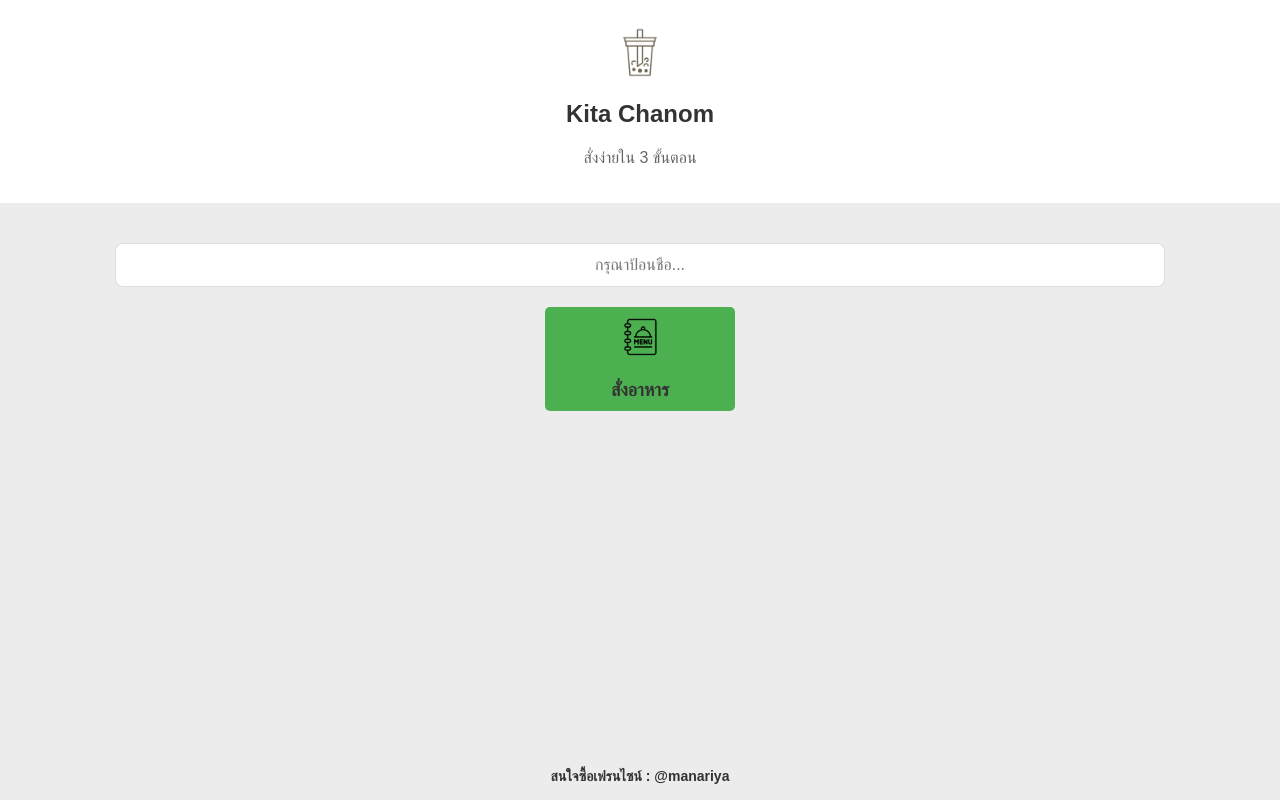
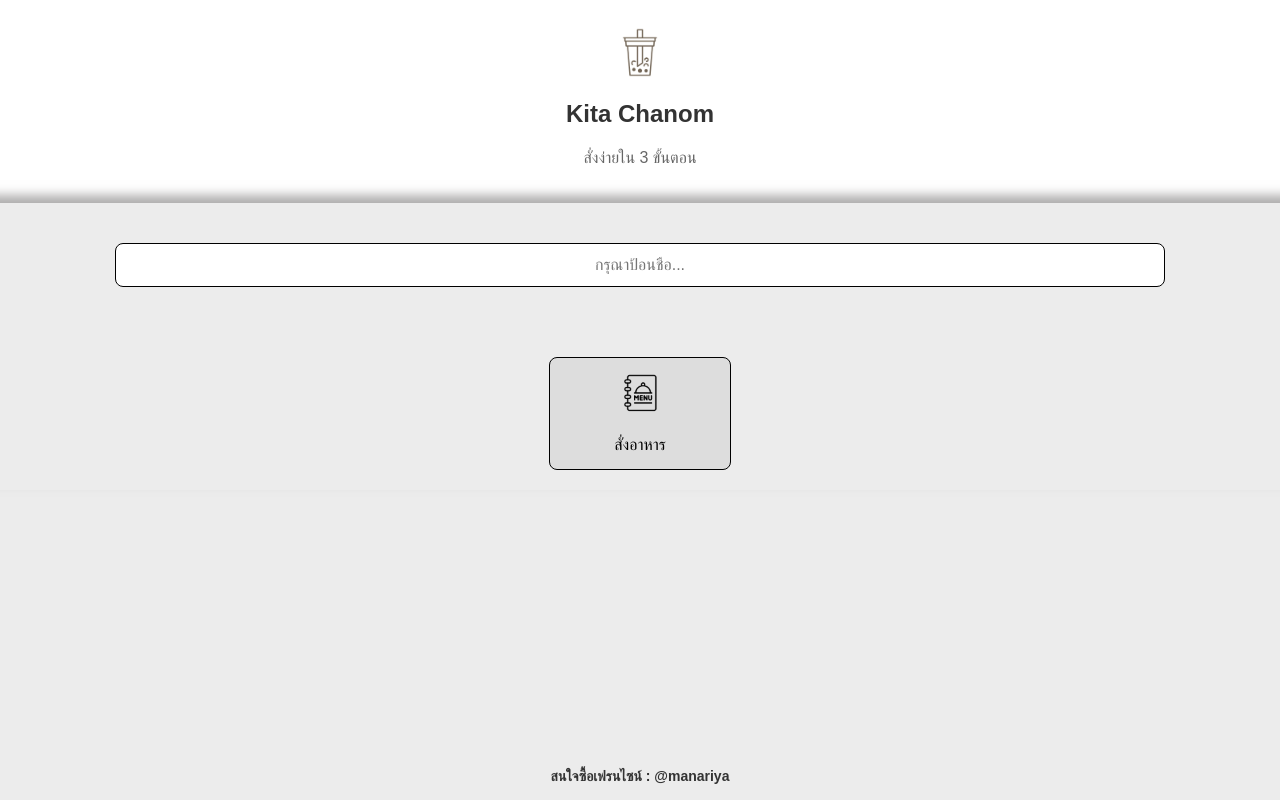
Before and after one commit to thatsaphon2745/Kita_Chanom, a React (Vite) app in the folder client/: page / in a window 1280 px wide. Built offline with nearby package versions, Linux system fonts and the light colour scheme.

Commit message:
แก้cssหน้าแรก
แก้cssหน้าแรก

```diff
--- a/client/src/client/StartPage.css
+++ b/client/src/client/StartPage.css
@@ -1,11 +1,9 @@
-/* StartPage.css */
-
 .start-page {
     display: flex;
     flex-direction: column;
     align-items: center;
     min-height: 100vh;
-    background-color: #ECECEC;
+    background-color: #ECECEC; /* สีพื้นหลังของทั้งหน้า */
     font-family: Arial, sans-serif;
 }
 
@@ -42,7 +40,8 @@
     align-items: center;
     width: 100%;
     padding: 20px;
-    background-color: #ECECEC;
+    background-color: #ECECEC; /* เปลี่ยนให้เป็นสีเดียวกับพื้นหลังของ start-page */
+    box-shadow: 0 -8px 10px rgba(97, 95, 95, 0.5); /*เงาที่ด้านบน*/
 }
 
 .input-name {
@@ -50,27 +49,38 @@
     padding: 12px;
     margin: 20px 0;
     font-size: 16px;
-    border: 1px solid #ddd;
+    border: 1px solid #000; /* ขอบสีดำสำหรับช่องข้อความ */
     border-radius: 8px;
     background-color: #fff;
     text-align: center;
+    transition: background-color 0.5s, border-color 0.5s; /* เปลี่ยนแค่สีพื้นหลังและสีของขอบ */
 }
 
-.order-button {
+.input-name:focus {
+    background-color: #f0f8ff; /* เปลี่ยนสีพื้นหลังเมื่อโฟกัส */
+    border-color: #000; /* เปลี่ยนสีของขอบเมื่อโฟกัส */
+    outline: none; /* ลบเอาท์ไลน์ที่มาตรฐาน */
+}
+
+.order_button {
+    margin-top: 50px;
     display: flex;
     flex-direction: column;
     align-items: center;
     justify-content: center;
     padding: 15px;
-    background-color: #ffffff;
+    background-color: #ddd; /* สีเทาอ่อน */
+    border: 1px solid #000; /* ขอบสีดำสำหรับปุ่ม */
     border-radius: 8px;
     cursor: pointer;
     width: 150px;
     text-align: center;
+    transition: background-color 0.3s, transform 0.5s; /* เพิ่มเอฟเฟกต์การเปลี่ยนสีและการขยาย */
 }
 
-.order-button:hover {
-    background-color: #ddd;
+.order_button:hover {
+    background-color: #bbb; /* สีเทาเข้มขึ้นเมื่อโฮเวอร์ */
+    transform: scale(1.05); /* ขยายปุ่มขึ้น 5% เมื่อโฮเวอร์ */
 }
 
 .order-image {
@@ -82,7 +92,7 @@
 .order-button span {
     font-size: 18px;
     font-weight: bold;
-    color: #333;
+    color: #333; /* รักษาสีข้อความให้เป็นสีดำ */
 }
 
 .footer {
@@ -92,5 +102,5 @@
     font-size: 14px;
     color: #333;
     width: 100%;
-    background-color: #ECECEC;
+    background-color: #ECECEC; /* สีพื้นหลังของฟุตเตอร์ */
 }
--- a/client/src/client/StartPage.jsx
+++ b/client/src/client/StartPage.jsx
@@ -29,7 +29,7 @@ export default function StartPage() {
                     onChange={handleNameChange} // อัปเดต state เมื่อพิมพ์ชื่อ
                 />
 
-                <div className="order-button" onClick={() => navigate("/menu")}>
+                <div className="order_button" onClick={() => navigate("/menu")}>
                     <img src="/src/photo/menu-icon.png" alt="สั่งอาหาร" className="order-image" /><br />
                     <span>สั่งอาหาร</span>
                 </div>
```
